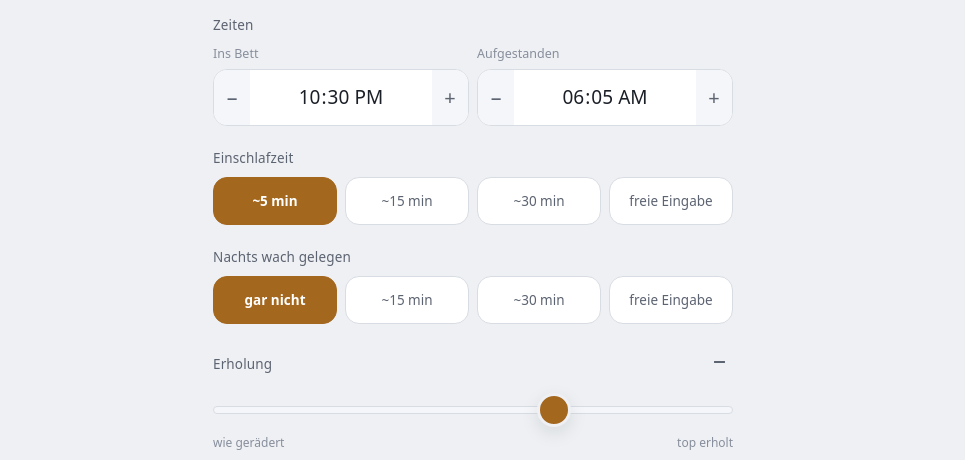
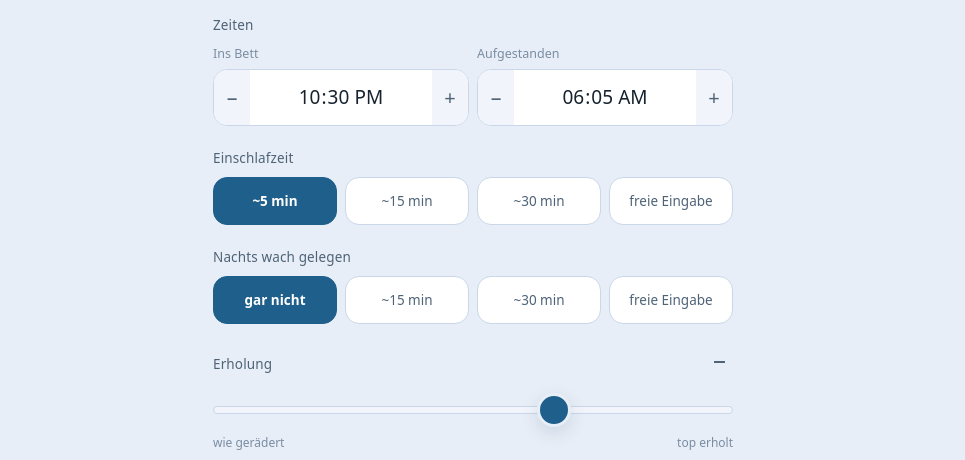
Before and after one commit to Freshglitch4j/Schlaftagebuch, a plain HTML site: page index.html in a window 1280 px wide. Shown: the part 275-735 px from the top of the page, without its empty margins (167-1132 px from the left). Drawn offline with Linux system fonts and the light colour scheme.

Commit message:
v20: dritter Farbmodus Hellblau, neue Voreinstellung

```diff
--- a/app.js
+++ b/app.js
@@ -14,7 +14,7 @@
   var KEY_BACKUP = 'schlaftagebuch.backup.v1';
   var KEY_PLANNED = 'schlaftagebuch.planned.v1';
   var KEY_DRAFT = 'schlaftagebuch.draft.v1';
-  var APP_VERSION = 'v19';
+  var APP_VERSION = 'v20';
 
   var $ = function (sel) { return document.querySelector(sel); };
   var $$ = function (sel) { return Array.prototype.slice.call(document.querySelectorAll(sel)); };
@@ -1307,7 +1307,7 @@
     // Darstellung
     var themeCard = el('div', { class: 'card' }, [el('h2', { text: 'Darstellung' })]);
     var seg = el('div', { class: 'segmented' });
-    [['auto', 'Automatisch'], ['dark', 'Dunkel'], ['light', 'Hell']].forEach(function (p) {
+    [['auto', 'Automatisch'], ['dark', 'Dunkel'], ['light', 'Hell'], ['blue', 'Hellblau']].forEach(function (p) {
       seg.appendChild(el('button', { type: 'button', text: p[1], 'aria-pressed': String(state.settings.theme === p[0]),
         onclick: function () { state.settings.theme = p[0]; saveSettings(); applyTheme(); renderMore(); } }));
     });
@@ -1761,7 +1761,8 @@
     }
     document.documentElement.setAttribute('data-theme', t);
     var meta = document.querySelector('meta[name="theme-color"]');
-    if (meta) meta.setAttribute('content', t === 'light' ? '#eef0f3' : '#12151c');
+    var bg = { light: '#eef0f3', blue: '#e7eef7', dark: '#12151c' }[t] || '#12151c';
+    if (meta) meta.setAttribute('content', bg);
   }
 
   /* ---------------------------------------------------------- Ereignisse */
--- a/core.js
+++ b/core.js
@@ -280,7 +280,7 @@
     minMin: 390,           // Minimum: 6 h 30 min – darunter gilt eine Nacht als zu kurz
     defaultBed: '22:30',
     defaultWake: '06:05',
-    theme: 'auto',
+    theme: 'blue',
     factors: DEFAULT_FACTORS.slice(),
     factorList: null,        // null bedeutet: Standardkatalog verwenden
     schemaVersion: 3
@@ -855,7 +855,7 @@
       if (toMin(data.settings.defaultBed) !== null) settings.defaultBed = data.settings.defaultBed;
       if (toMin(data.settings.defaultWake) !== null) settings.defaultWake = data.settings.defaultWake;
       if (settings.minMin && settings.goalMin && settings.minMin > settings.goalMin) settings.minMin = settings.goalMin;
-      if (['auto', 'light', 'dark'].indexOf(data.settings.theme) >= 0) settings.theme = data.settings.theme;
+      if (['auto', 'light', 'dark', 'blue'].indexOf(data.settings.theme) >= 0) settings.theme = data.settings.theme;
       if (Array.isArray(data.settings.factorList)) {
         var list = sanitizeCatalog(data.settings.factorList);
         if (list.length) settings.factorList = list;
--- a/styles.css
+++ b/styles.css
@@ -55,6 +55,32 @@ html[data-theme="light"] {
   --mid: #b5751f;
   --bad: #a4433a;
   --shadow: 0 6px 18px rgba(20, 25, 35, 0.1);
+}
+
+/* Dritter Modus: helles Blau. Ruhiger als Weiß, deutlich heller als der
+   Nachtmodus – gedacht für die Nutzung am Tag. */
+html[data-theme="blue"] {
+  color-scheme: light;
+  --bg: #e7eef7;
+  --bg-elev: #ffffff;
+  --bg-elev-2: #f1f5fb;
+  --line: #c9d7e8;
+  --line-soft: #dce5f0;
+  --text: #16222f;
+  --text-dim: #4f6377;
+  --text-faint: #7a8da3;
+  --accent: #1f5f8b;
+  --accent-ink: #ffffff;
+  --accent-soft: rgba(31, 95, 139, 0.12);
+  --data: #2f7d72;
+  --bar: #7089aa;
+  --danger: #a4433a;
+  --danger-soft: rgba(164, 67, 58, 0.1);
+  --good: #3f7a3a;
+  --ok: #3f7a3a;
+  --mid: #b5751f;
+  --bad: #a4433a;
+  --shadow: 0 6px 18px rgba(20, 45, 80, 0.12);
 }
 
 * { box-sizing: border-box; -webkit-tap-highlight-color: transparent; }
--- a/sw.js
+++ b/sw.js
@@ -1,7 +1,7 @@
 /* Service Worker – macht die App vollständig offline nutzbar.
    Bei jeder Code-Änderung die Versionsnummer erhöhen, dann holt sich
    das Handy beim nächsten Start automatisch die neuen Dateien. */
-const VERSION = 'schlaftagebuch-v19';
+const VERSION = 'schlaftagebuch-v20';
 const ASSETS = [
   './',
   './index.html',
```
Also changed, not shown: 1 other file.
